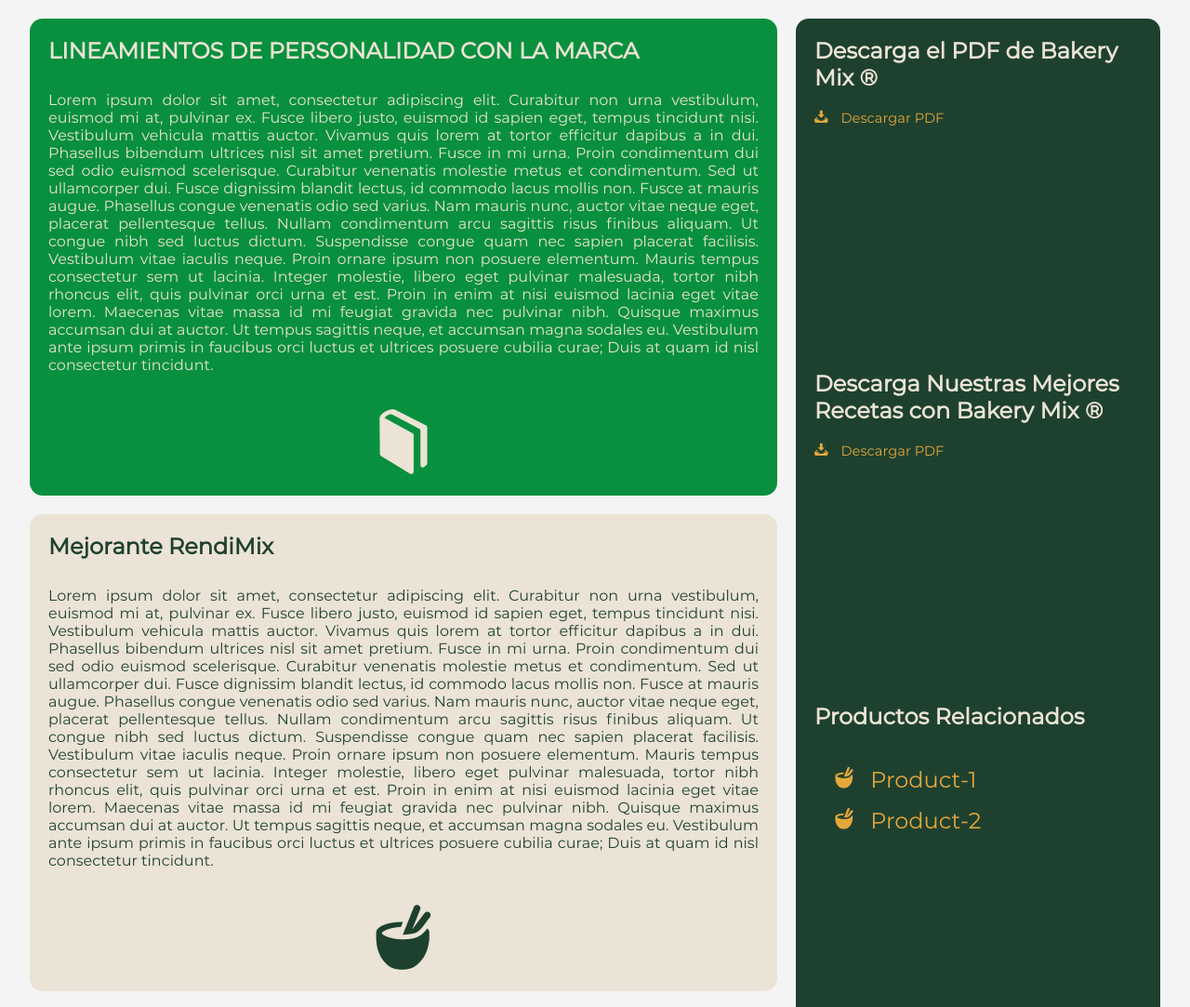
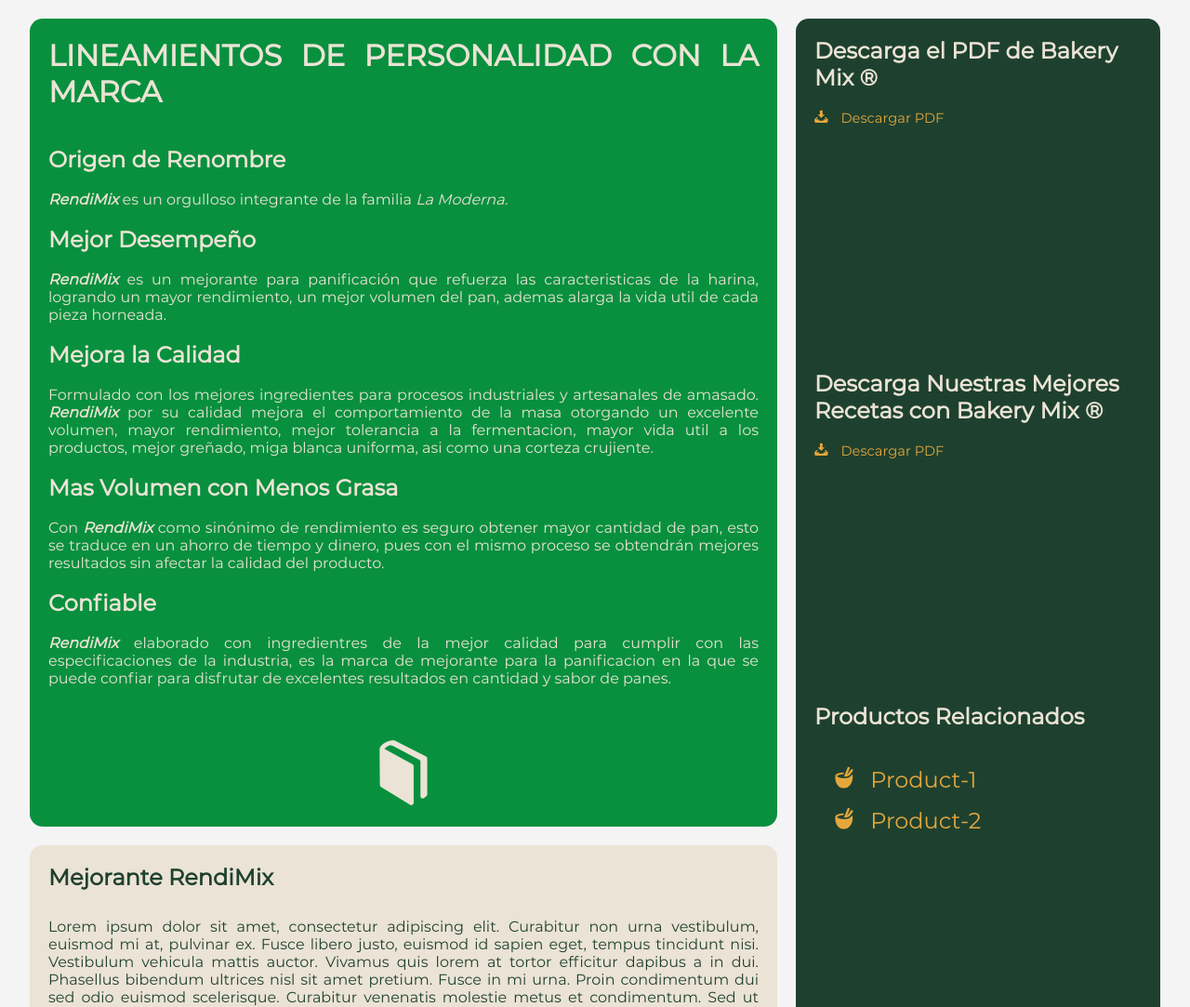
Before and after one commit to fabian994/primerDisenio, a PHP site: page /mejorante_rendimix.html in a window 1280 px wide. Shown: the part 362-1445 px from the top of the page at 93% size. Run offline with PHP 8.4, Linux system fonts and the light colour scheme; some web fonts are replaced.

Commit message:
Cambios Menores a Mejorante RendiMix

```diff
--- a/mejorante_rendimix.html
+++ b/mejorante_rendimix.html
@@ -50,8 +50,8 @@
 
                     <a href = "#"><span class = "icon-open-book"></span> Recetarios <span class = "slide_icon icon-chevron-down"></span></a>
                     <ul class = "children">
-                        <li><a href = "#"> Bakery Mix <span class = "icon-bowl"></span></a></li>
-                        <li><a href = "#"> Harinas Tres Estrellas <span class = "icon-bowl"></span></a></li>
+                        <li><a href = "assets/Recetario_Harinas_Preparadas.pdf"> Bakery Mix <span class = "icon-bowl"></span></a></li>
+                        <li><a href = "assets/Recetario_Harinas_Preparadas.pdf"> Harinas Tres Estrellas <span class = "icon-bowl"></span></a></li>
                         <li><a href = "#"> Polvo para Hornear Tres Estrellas <span class = "icon-bowl"></span></a></li>
                     </ul>
 
@@ -77,11 +77,28 @@
 
         <main class = "content">
 
-            <h2 id = "lineamientos_titulo"> LINEAMIENTOS DE PERSONALIDAD CON LA MARCA <br><br> </h2>
+            <h1 id = "lineamientos_titulo"> LINEAMIENTOS DE PERSONALIDAD CON LA MARCA <br><br> </h1>
             <p id = "lineamientos_descripcion">
-                    Lorem ipsum dolor sit amet, consectetur adipiscing elit. Curabitur non urna vestibulum, euismod mi at, pulvinar ex. Fusce libero justo, euismod id sapien eget, tempus tincidunt nisi. Vestibulum vehicula mattis auctor. Vivamus quis lorem at tortor efficitur dapibus a in dui. Phasellus bibendum ultrices nisl sit amet pretium. Fusce in mi urna. Proin condimentum dui sed odio euismod scelerisque. Curabitur venenatis molestie metus et condimentum. Sed ut ullamcorper dui. Fusce dignissim blandit lectus, id commodo lacus mollis non.
 
-                    Fusce at mauris augue. Phasellus congue venenatis odio sed varius. Nam mauris nunc, auctor vitae neque eget, placerat pellentesque tellus. Nullam condimentum arcu sagittis risus finibus aliquam. Ut congue nibh sed luctus dictum. Suspendisse congue quam nec sapien placerat facilisis. Vestibulum vitae iaculis neque. Proin ornare ipsum non posuere elementum. Mauris tempus consectetur sem ut lacinia. Integer molestie, libero eget pulvinar malesuada, tortor nibh rhoncus elit, quis pulvinar orci urna et est. Proin in enim at nisi euismod lacinia eget vitae lorem. Maecenas vitae massa id mi feugiat gravida nec pulvinar nibh. Quisque maximus accumsan dui at auctor. Ut tempus sagittis neque, et accumsan magna sodales eu. Vestibulum ante ipsum primis in faucibus orci luctus et ultrices posuere cubilia curae; Duis at quam id nisl consectetur tincidunt.
+                <h2> Origen de Renombre </h2> <br>
+
+                <b><i> RendiMix </i></b> es un orgulloso integrante de la familia <i> La Moderna. </i> <br><br>
+
+                <h2> Mejor Desempeño </h2> <br>
+
+                <b><i> RendiMix </i></b> es un mejorante para panificación que refuerza las caracteristicas de la harina, logrando un mayor rendimiento, un mejor volumen del pan, ademas alarga la vida util de cada pieza horneada. <br><br>
+
+                <h2> Mejora la Calidad </h2> <br>
+
+                Formulado con los mejores ingredientes para procesos industriales y artesanales de amasado. <b><i> RendiMix </i></b> por su calidad mejora el comportamiento de la masa otorgando un excelente volumen, mayor rendimiento, mejor tolerancia a la fermentacion, mayor vida util a los productos, mejor greñado, miga blanca uniforma, asi como una corteza crujiente. <br><br>
+
+                <h2> Mas Volumen con Menos Grasa </h2> <br>
+
+                Con <b><i> RendiMix </i></b> como sinónimo de rendimiento es seguro obtener mayor cantidad de pan, esto se traduce en un ahorro de tiempo y dinero, pues con el mismo proceso se obtendrán mejores resultados sin afectar la calidad del producto. <br><br>
+
+                <h2> Confiable </h2> <br>
+
+                <b><i> RendiMix </i></b> elaborado con ingredientres de la mejor calidad para cumplir con las especificaciones de la industria, es la marca de mejorante para la panificacion en la que se puede confiar para disfrutar de excelentes resultados en cantidad y sabor de panes. <br><br>
 
             </p>
 
@@ -117,7 +134,7 @@
 
                 <br>
 
-                <a href = "#"><span class = "icon-download"></span> Descargar PDF </a>
+                <a href = "assets/Bakery_Mix.pdf" download><span class = "icon-download"></span> Descargar PDF </a>
 
             </div>
 
@@ -131,7 +148,7 @@
 
                 <br>
 
-                <a href = "#"><span class = "icon-download"></span> Descargar PDF </a>
+                <a href = "assets/Recetario_Harinas_Preparadas.pdf" download><span class = "icon-download"></span> Descargar PDF </a>
 
             </div>
 
@@ -160,8 +177,8 @@
             <br>
 
             <ul class = "share_buttons">
-                <li><a href = "https://www.facebook.com/sharer/sharer.php?u=https://www.lamoderna.com.mx" target = "_blank"><span class = "icon-facebook-with-circle"></span></a></li>
-                <li><a href = "https://www.facebook.com/sharer/sharer.php?u=https://www.lamoderna.com.mx" target = "_blank"><span class = "icon-instagram-with-circle"></span></a></li>
+                <li><a href = "https://www.facebook.com/sharer/sharer.php?u=https://www.facebook.com/impulsopirineos/" target = "_blank"><span class = "icon-facebook-with-circle"></span></a></li>
+                <li><a href = "https://www.facebook.com/sharer/sharer.php?u=https://www.instagram.com/lamoderna_mx/" target = "_blank"><span class = "icon-instagram-with-circle"></span></a></li>
                 <li><a href = "https://twitter.com/intent/tweet?text=www.lamoderna.com.mx" target = "_blank"><span class = "icon-twitter-with-circle"></span></a></li>
             </ul>
 
```
Also changed, not shown: imagenes/Logo_RendiMix.png (added), styles/mejorante_renidmix.css (line endings or trailing spaces), 1 other file.
